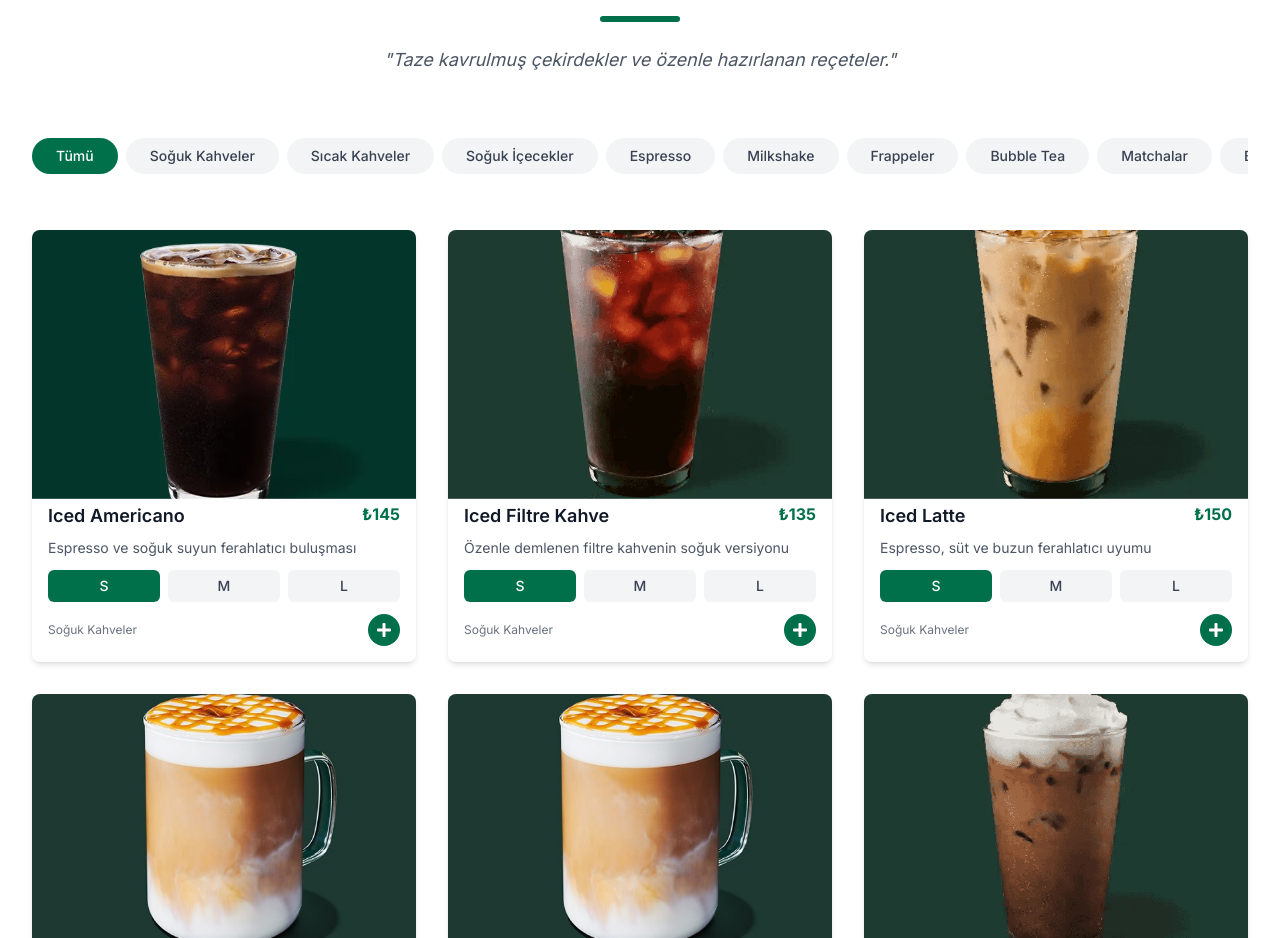
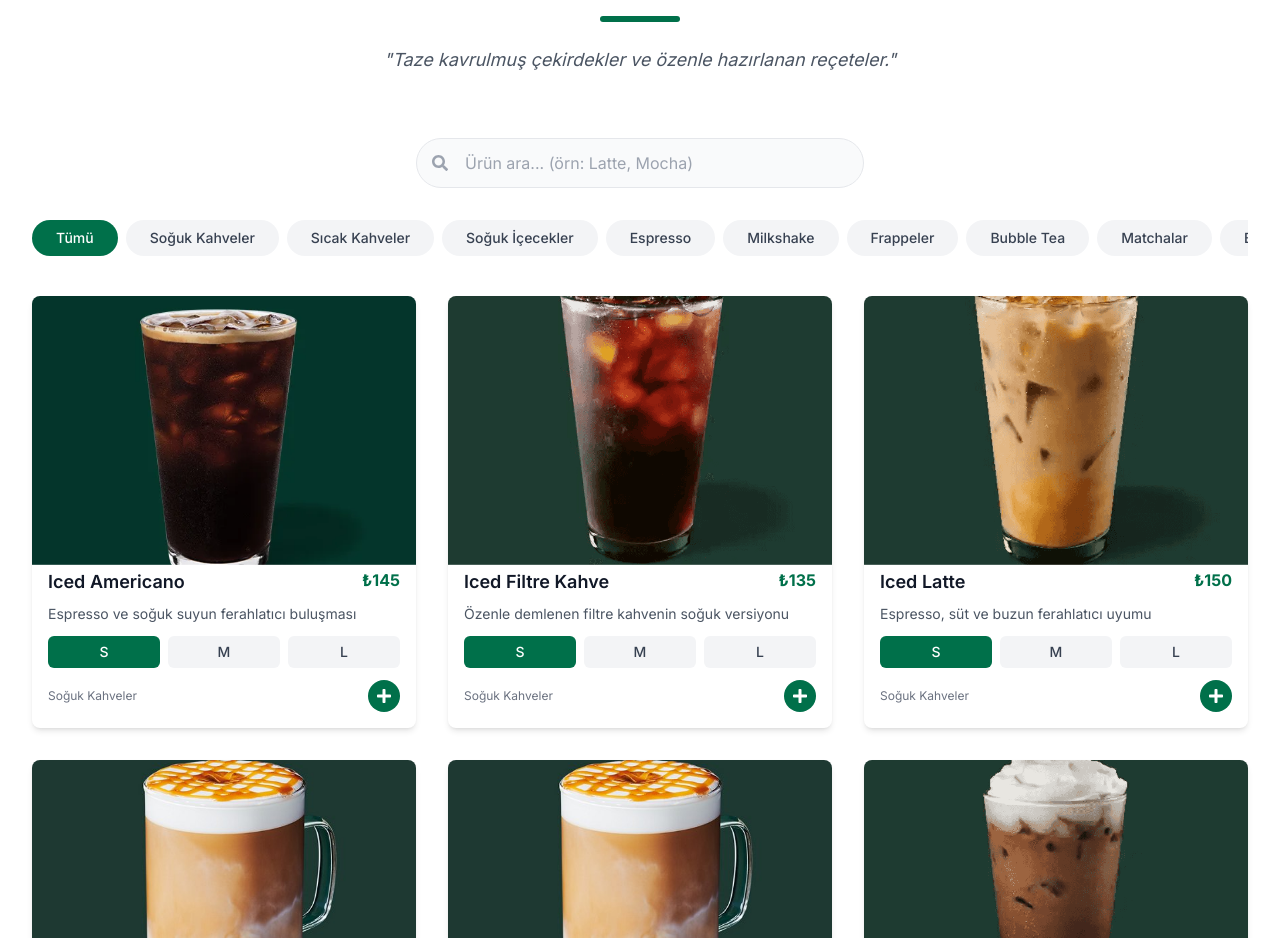
Before and after one commit to hakancineli/noccacoffe, a Next.js app: page / in a window 1280 px wide. Shown: the part 1380-2318 px from the top of the page. Built offline with nearby package versions, Linux system fonts and the light colour scheme.

Commit message:
feat: add product search to customer menu page

```diff
--- a/src/components/MenuItems.tsx
+++ b/src/components/MenuItems.tsx
@@ -2,7 +2,7 @@
 
 import { useState } from 'react';
 import Image from 'next/image';
-import { FaPlus } from 'react-icons/fa';
+import { FaPlus, FaSearch, FaTimes } from 'react-icons/fa';
 import { allMenuItems, categories, MenuItem } from '@/data/menuItems';
 import { useCart } from '@/contexts/CartContext';
 
@@ -10,12 +10,17 @@ const MenuItems = () => {
   const [activeCategory, setActiveCategory] = useState('Tümü');
   const [isMobileMenuOpen, setIsMobileMenuOpen] = useState(false);
   const [selectedSizes, setSelectedSizes] = useState<{ [key: number]: string }>({});
+  const [searchQuery, setSearchQuery] = useState('');
   const { addToCart } = useCart();
 
-  // Filter items based on active category
-  const filteredItems = activeCategory === 'Tümü'
-    ? allMenuItems
-    : allMenuItems.filter(item => item.category === activeCategory);
+  // Filter items based on active category AND search query
+  const filteredItems = allMenuItems.filter(item => {
+    const matchesCategory = activeCategory === 'Tümü' || item.category === activeCategory;
+    const matchesSearch = searchQuery === '' ||
+      item.name.toLowerCase().includes(searchQuery.toLowerCase()) ||
+      item.description?.toLowerCase().includes(searchQuery.toLowerCase());
+    return matchesCategory && matchesSearch;
+  });
 
   // Get price for an item based on selected size
   const getItemPrice = (item: MenuItem) => {
@@ -39,9 +44,29 @@ const MenuItems = () => {
   };
 
   return (
-    <div className="space-y-12">
+    <div className="space-y-8">
+      {/* Search Bar */}
+      <div className="relative max-w-md mx-auto">
+        <FaSearch className="absolute left-4 top-1/2 -translate-y-1/2 text-gray-400" />
+        <input
+          type="text"
+          placeholder="Ürün ara... (örn: Latte, Mocha)"
+          value={searchQuery}
+          onChange={(e) => setSearchQuery(e.target.value)}
+          className="w-full pl-12 pr-12 py-3 border border-gray-200 rounded-full bg-gray-50 focus:bg-white focus:ring-2 focus:ring-nocca-green focus:border-transparent transition-all text-gray-800 placeholder-gray-400"
+        />
+        {searchQuery && (
+          <button
+            onClick={() => setSearchQuery('')}
+            className="absolute right-4 top-1/2 -translate-y-1/2 text-gray-400 hover:text-gray-600"
+          >
+            <FaTimes />
+          </button>
+        )}
+      </div>
+
       {/* Mobile Category Tabs */}
-      <div className="mb-12 md:hidden">
+      <div className="mb-8 md:hidden">
         <button
           onClick={() => setIsMobileMenuOpen(!isMobileMenuOpen)}
           className="w-full flex justify-between items-center px-4 py-3 bg-gray-100 rounded-lg font-medium text-gray-700"
```
Lines whose indentation alone changed are shown as unchanged.
